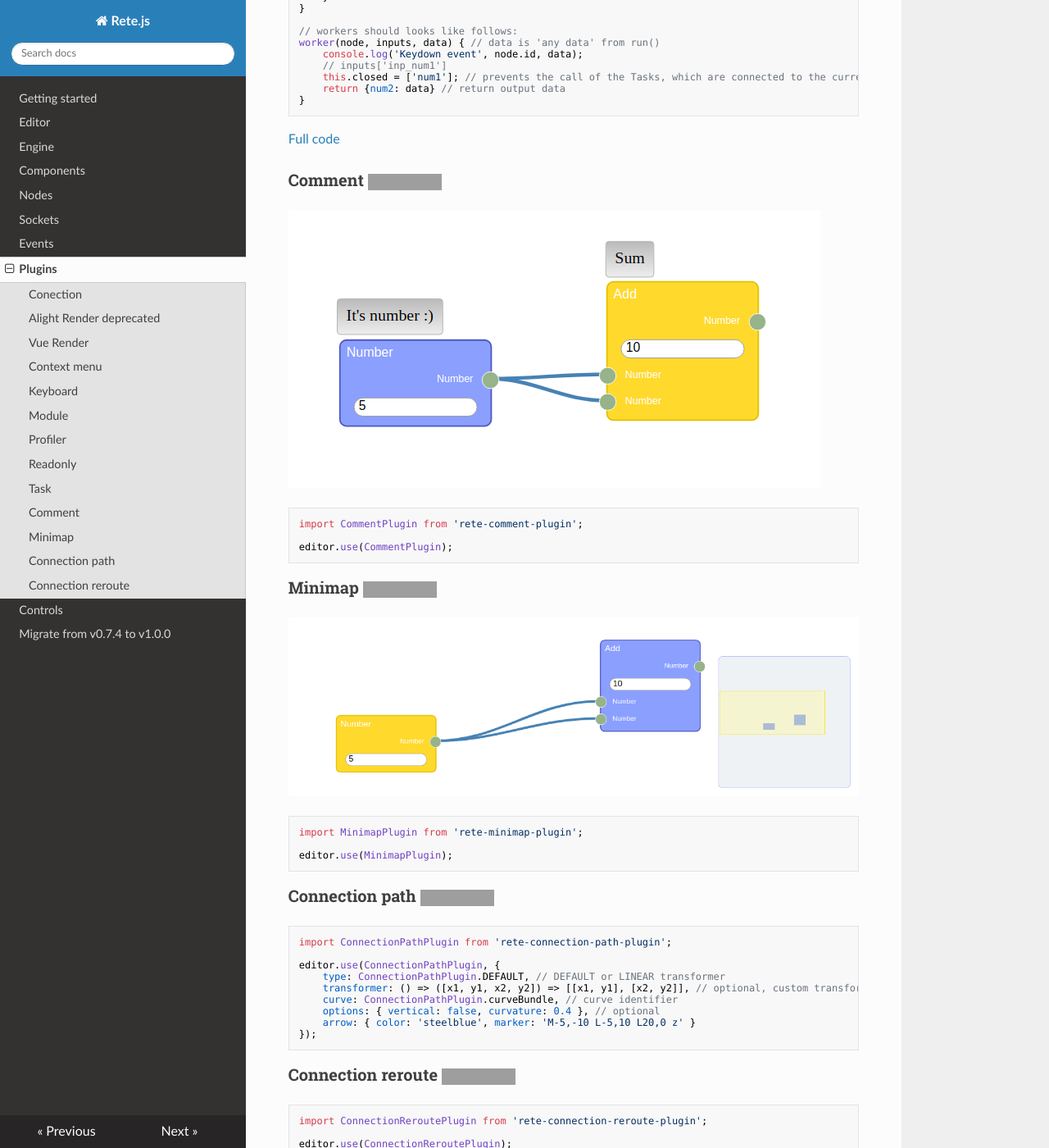
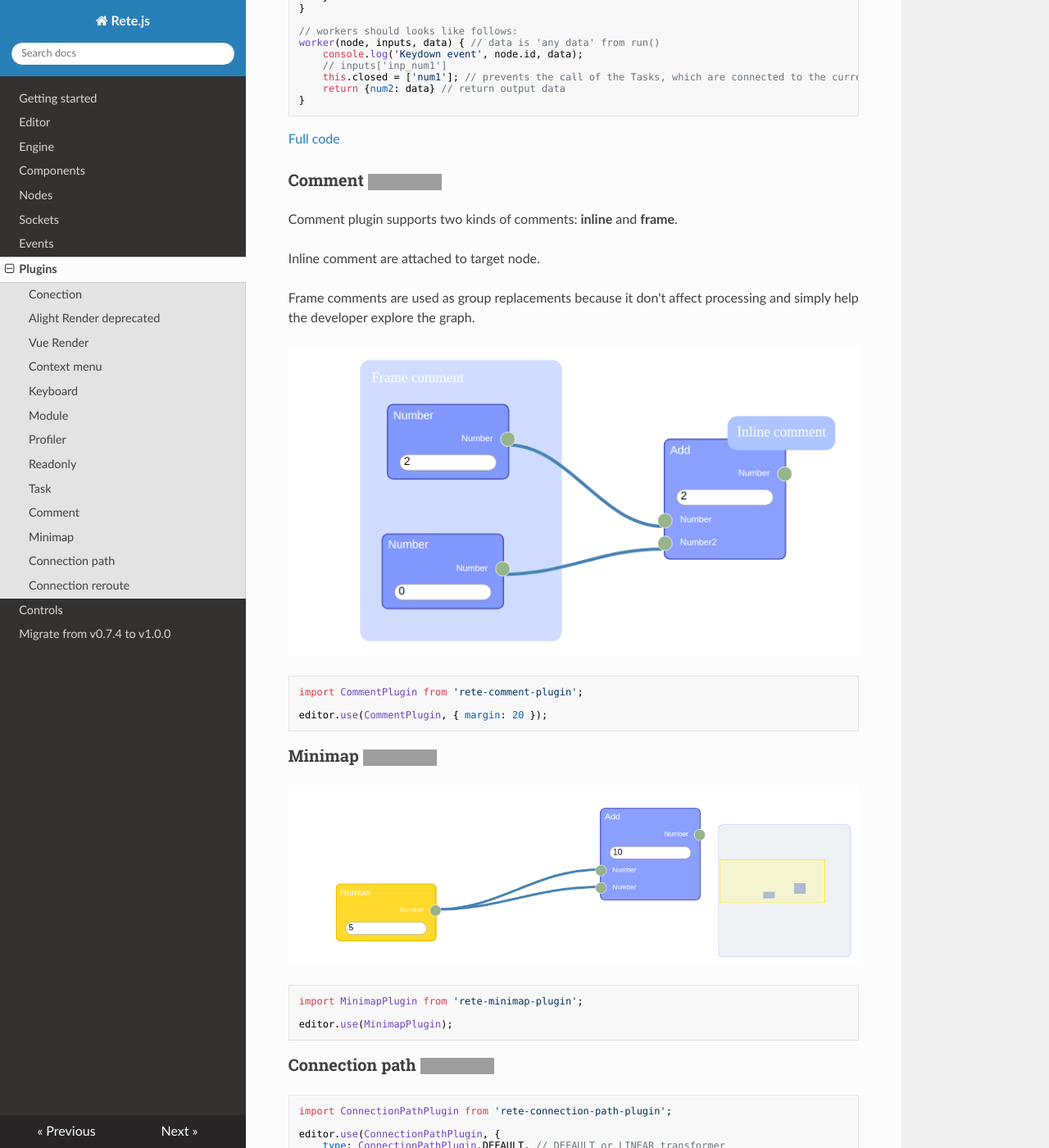
Before and after one commit to retejs/docs, an MkDocs documentation site: the page built from docs/Plugins.md, in a window 1280 px wide and 1400 px high, scrolled down 3350 px. Shown: the whole window at 82% size. Built offline with MkDocs 1.6.1, drawn with Linux system fonts in a browser that asks for light colours; nearby versions of some CDN libraries; old or Windows-style settings are respelled for this version of MkDocs; grey boxes are pictures that could not be loaded.

Commit message:
update comment plugin

````diff
--- a/docs/Plugins.md
+++ b/docs/Plugins.md
@@ -182,12 +182,18 @@ worker(node, inputs, data) { // data is 'any data' from run()
 
 ### Comment [![npm](https://img.shields.io/npm/v/rete-comment-plugin.svg)](https://www.npmjs.com/package/rete-comment-plugin)
 
+Comment plugin supports two kinds of comments: **inline** and **frame**.
+
+Inline comment are attached to target node.
+
+Frame comments are used as group replacements because it don't affect processing and simply help the developer explore the graph.
+
 ![comment](assets/comment.png)
 
 ```js
 import CommentPlugin from 'rete-comment-plugin';
 
-editor.use(CommentPlugin);
+editor.use(CommentPlugin, { margin: 20 });
 ```
 
 
````
Also changed, not shown: docs/assets/comment.png.
